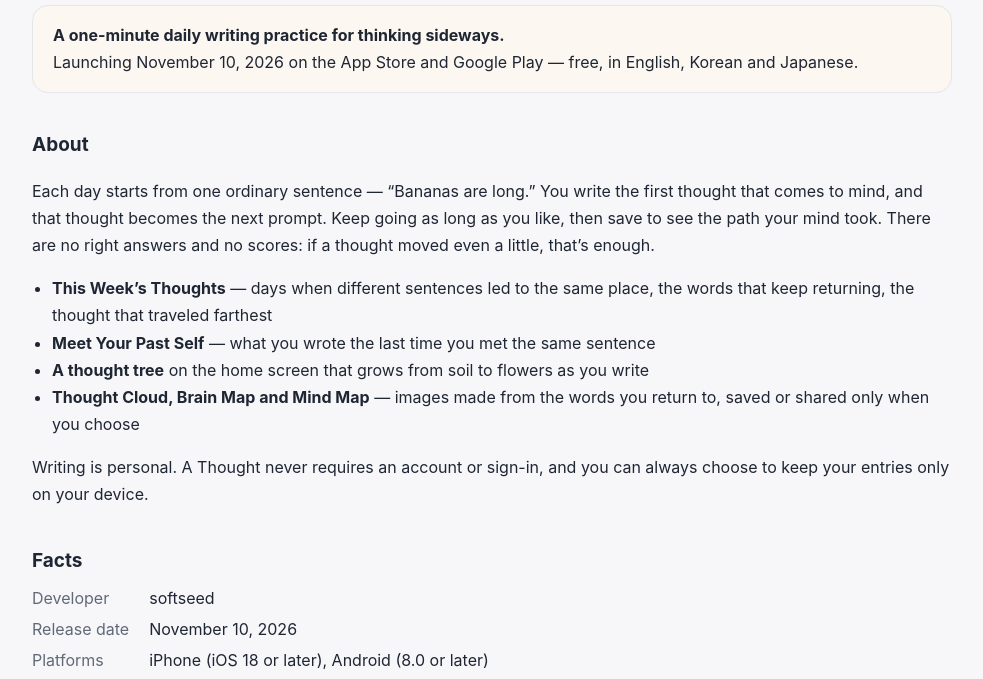
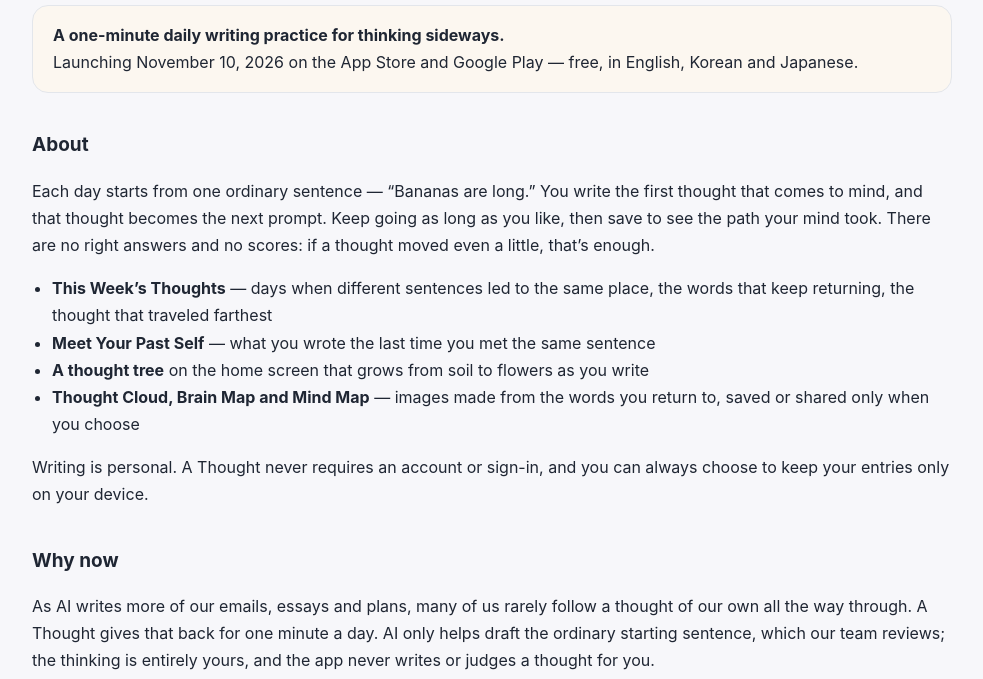
Before and after one commit to softseed-office/public, a plain HTML site: page a-thought/press.html in a window 1280 px wide. Shown: the part 121-800 px from the top of the page, without its empty margins (148-1131 px from the left). Drawn offline with Linux system fonts and the light colour scheme.

Commit message:
a-thought: 프레스 킷에 Why now 절 — AI 시대의 하루 1분 내 생각 (writing #153) (#3)
Co-authored-by: Claude Opus 5.5 <noreply@anthropic.com>

```diff
--- a/a-thought/press.html
+++ b/a-thought/press.html
@@ -48,6 +48,9 @@
     <li><strong>Thought Cloud, Brain Map and Mind Map</strong> — images made from the words you return to, saved or shared only when you choose</li>
   </ul>
   <p>Writing is personal. A Thought never requires an account or sign-in, and you can always choose to keep your entries only on your device.</p>
+
+  <h2>Why now</h2>
+  <p>As AI writes more of our emails, essays and plans, many of us rarely follow a thought of our own all the way through. A Thought gives that back for one minute a day. AI only helps draft the ordinary starting sentence, which our team reviews; the thinking is entirely yours, and the app never writes or judges a thought for you.</p>
 
   <h2>Facts</h2>
   <dl class="facts">
```
